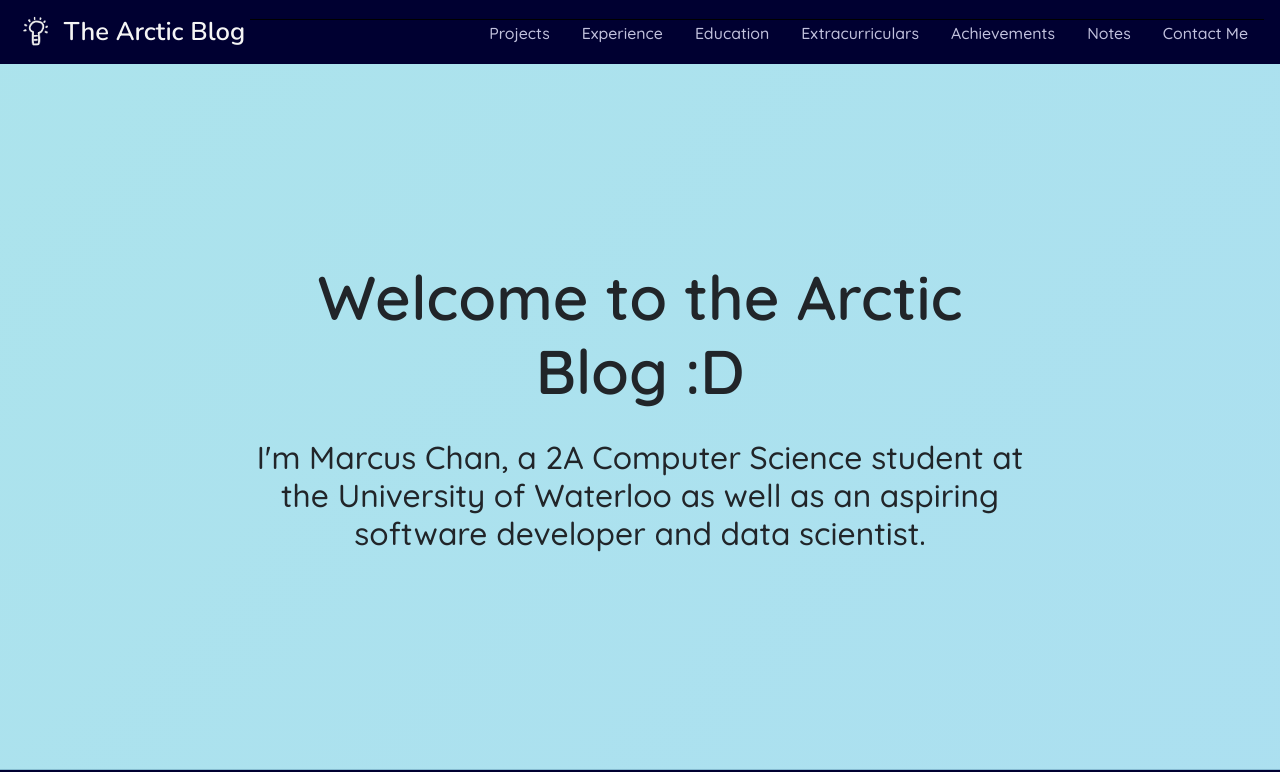
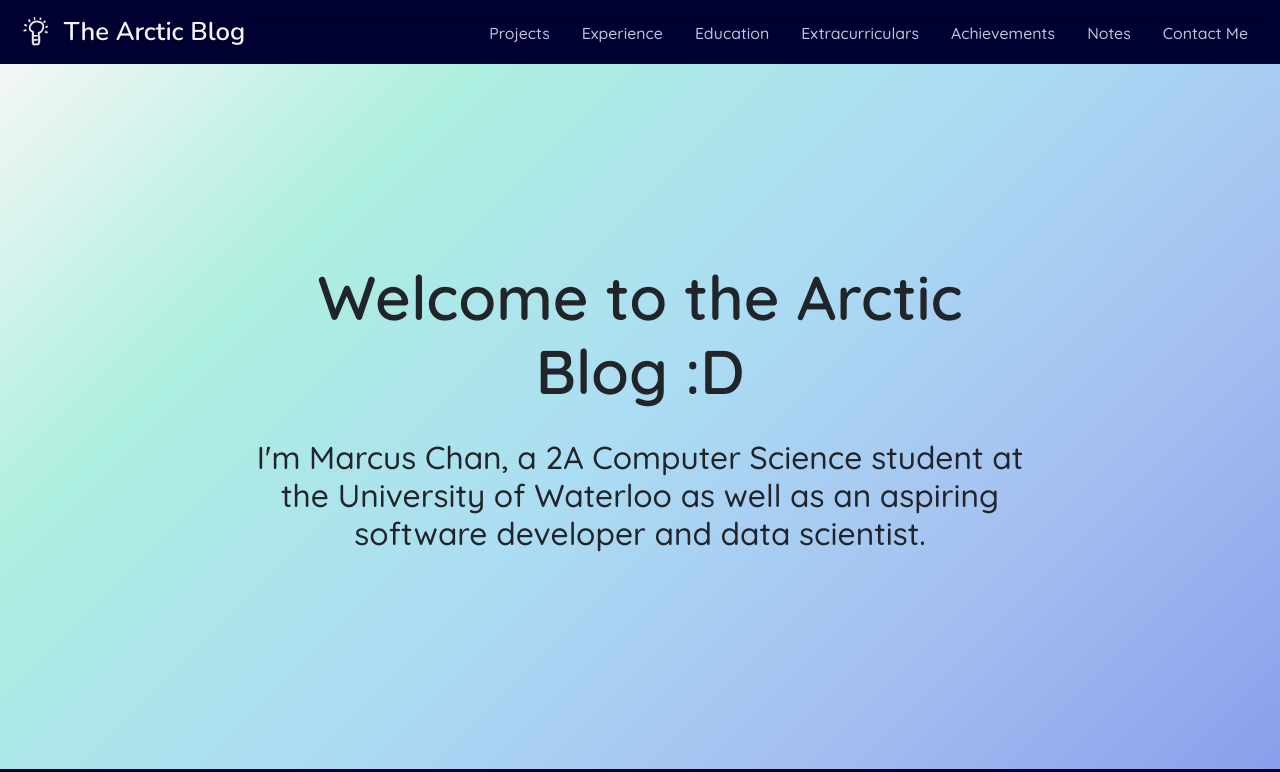
Before and after one commit to mcpenguin/the-arctic-blog, a React (Create React App) app: page / in a window 1280 px wide. Shown: the top 772 px of the page. Built offline with nearby package versions, Linux system fonts and the light colour scheme.

Commit message:
changed some things

```diff
--- a/src/components/AboutMe/AboutMe.js
+++ b/src/components/AboutMe/AboutMe.js
@@ -11,7 +11,7 @@ import Col from 'react-bootstrap/Col';
 
 import Fade from 'react-reveal/Fade';
 
-import personal_photo from './personal-photo-3.png';
+import personal_photo from './personal-photo.jpeg';
 
 import './AboutMe.scss';
 
--- a/src/components/TopCarousel/TopCarousel.scss
+++ b/src/components/TopCarousel/TopCarousel.scss
@@ -3,8 +3,8 @@
 @import "../../index.scss";
 
 .section-top-carousel {
-	// @include homePageGradient(135deg);
-	// background: url("./images/penguin_carousel.png");
+	@include homePageGradient(135deg);
+	// background: url("carousel-waves-1920x700.svg");
 	@include parallax;
 	margin-top: 50px;
 	height: 90vh;
@@ -19,7 +19,7 @@
 		.description-sub {
 			width: 100%;
 			height: 100%;
-			@include homePageGradient(135deg);
+			// @include homePageGradient(135deg);
 			@include center;
 			z-index: 1000;
 			// background:rgba(245, 245, 245, 0.85);
```
Also changed, not shown: src/components/AboutMe/personal-photo-3.png (deleted), src/components/AboutMe/personal-photo.jpeg (added).
